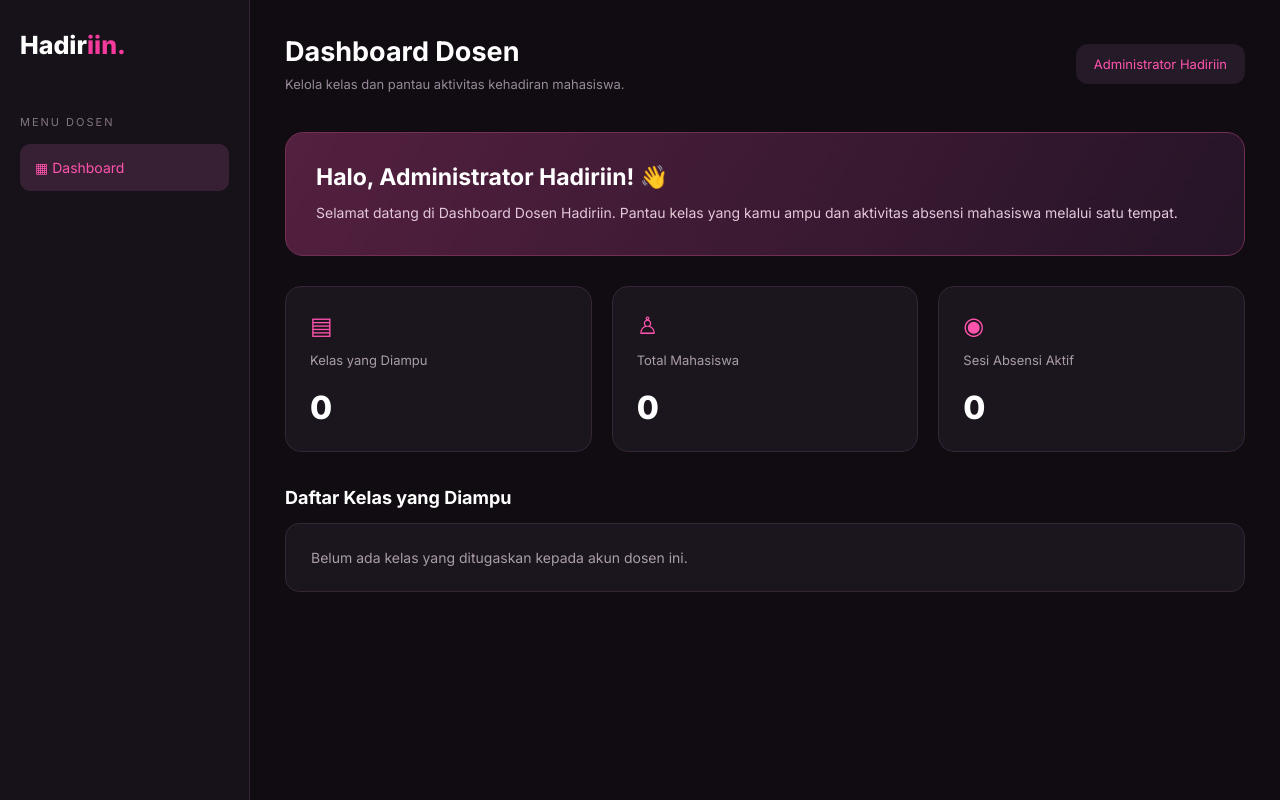
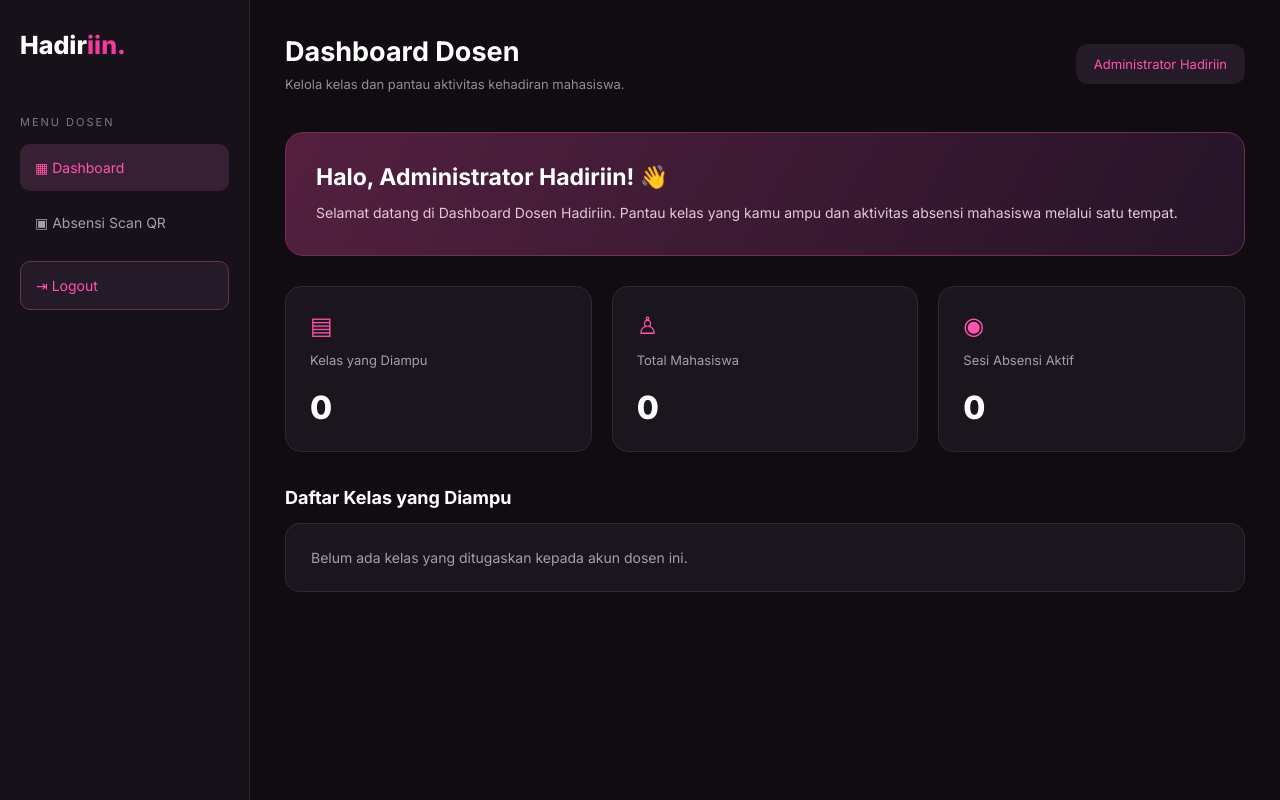
Before and after one commit to ykidnwg/Absensi-KelasQR, a Laravel app: page /dosen/dashboard in a window 1280 px wide. Run offline with Laravel 12, Linux system fonts and the light colour scheme; a user stored in the database is signed in; data comes from the database, SQL or seed files in the repository; data that the repository does not hold is empty.

Commit message:
Menambahkan fitur absensi Scan QR Code Hadiriin

```diff
--- a/resources/views/dashboard/dosen.blade.php
+++ b/resources/views/dashboard/dosen.blade.php
@@ -1,3 +1,4 @@
+
 <!DOCTYPE html>
 <html lang="id">
 <head>
@@ -63,6 +64,32 @@
         .menu a:hover {
             background: #382034;
             color: #ff54ad;
+        }
+
+        /* Tombol Logout Dosen */
+        .logout-form {
+            margin-top: 15px;
+            width: 100%;
+        }
+
+        .logout-button {
+            display: block;
+            width: 100%;
+            padding: 15px;
+            border: 1px solid #713052;
+            border-radius: 10px;
+            background: #251a28;
+            color: #ff54ad;
+            font-size: 14px;
+            font-family: 'Inter', sans-serif;
+            text-align: left;
+            cursor: pointer;
+            transition: 0.3s;
+        }
+
+        .logout-button:hover {
+            background: #382034;
+            color: #fff;
         }
 
         .main {
@@ -212,6 +239,15 @@
                 margin-right: 4px;
             }
 
+            .logout-form {
+                margin-top: 10px;
+            }
+
+            .logout-button {
+                width: auto;
+                padding: 10px 15px;
+            }
+
             .main {
                 margin-left: 0;
                 padding: 20px;
@@ -237,7 +273,21 @@
         <div class="menu-title">MENU DOSEN</div>
 
         <nav class="menu">
-            <a href="{{ route('dosen.dashboard') }}" class="active">▦ Dashboard</a>
+            <a href="{{ route('dosen.dashboard') }}" class="active">
+                ▦ Dashboard
+            </a>
+
+            <a href="{{ route('dosen.qr.index') }}">
+                ▣ Absensi Scan QR
+            </a>
+
+            <!-- Tombol Logout Dosen -->
+            <form action="{{ route('logout') }}" method="POST" class="logout-form">
+                @csrf
+                <button type="submit" class="logout-button">
+                    ⇥ Logout
+                </button>
+            </form>
         </nav>
     </aside>
 
--- a/resources/views/dashboard/mahasiswa.blade.php
+++ b/resources/views/dashboard/mahasiswa.blade.php
@@ -267,6 +267,7 @@
             <a href="{{ route('mahasiswa.dashboard') }}" class="active">
                 ▦ Dashboard
             </a>
+            <a href="{{ route('mahasiswa.qr.index') }}">▣ Scan QR Absensi</a>
         </nav>
 
         <form action="{{ route('logout') }}" method="POST">
--- a/resources/views/landing.blade.php
+++ b/resources/views/landing.blade.php
@@ -9,7 +9,7 @@
   <link href="https://fonts.googleapis.com/css2?family=DM+Sans:wght@400;500;600;700&family=Space+Grotesk:wght@500;600;700&display=swap" rel="stylesheet">
 
   {{-- Pemanggilan CSS Utama --}}
-  <link rel="stylesheet" href="{{ asset('css/style.css') }}">
+  <link rel="stylesheet" href="/css/style.css?v=2">
 
   {{-- Perbaikan Z-Index, Pointer Events, dan Hidden --}}
   <style>
--- /dev/null
+++ b/resources/views/qr/dosen.blade.php
@@ -0,0 +1,3 @@
+<!DOCTYPE html><html lang="id"><head><meta charset="utf-8"><meta name="viewport" content="width=device-width,initial-scale=1"><title>QR Absensi - Hadiriin</title><style>body{background:#100c12;color:#fff;font-family:Inter,Arial,sans-serif;margin:0}nav{background:#171119;padding:18px 6%;display:flex;gap:20px;align-items:center;flex-wrap:wrap}a{color:#ff54ad;text-decoration:none}main{max-width:1000px;margin:30px auto;padding:0 18px}h1{color:#ff54ad}.panel{background:#1b151e;border:1px solid #713052;border-radius:16px;padding:24px;margin:18px 0}input,select,button{padding:12px;border-radius:9px;border:1px solid #713052;margin:6px;background:#251a28;color:white;font-size:15px}button{background:#a52d70;cursor:pointer}button:hover{background:#c83b8a}.success{color:#77e7a0}.error{color:#ff8f9c}table{width:100%;border-collapse:collapse}td,th{padding:10px;border-bottom:1px solid #473347;text-align:left}.muted{color:#b5a5b5}#qr{background:white;padding:16px;display:inline-block;border-radius:10px}video{max-width:100%}@media(max-width:600px){table{font-size:12px}td,th{padding:6px}}</style></head><body><nav><strong>Hadiriin.</strong><a href="{{ route('dosen.dashboard') }}">Dashboard Dosen</a><a href="{{ route('dosen.qr.index') }}">Absensi Scan QR</a></nav><main><h1>Absensi Scan QR</h1><p class="muted">Buat sesi absensi untuk kelas yang Anda ampu.</p>@if(session('success'))<p class="success">{{session('success')}}</p>@endif
+<div class="panel"><h2>Buat Sesi Absensi</h2><form method="POST" action="{{route('dosen.qr.buat')}}">@csrf<label>Kelas <select name="kelas_id" required>@foreach($kelas as $k)<option value="{{$k->id}}">{{$k->nama_kelas}}</option>@endforeach</select></label><label>Judul <input name="judul" placeholder="Pertemuan 1" required maxlength="150"></label><label>Durasi (menit) <input type="number" name="durasi" value="60" min="5" max="240" required></label><button type="submit" @if($kelas->isEmpty()) disabled @endif>Buat & Tampilkan QR</button></form>@if($kelas->isEmpty())<p class="error">Belum ada kelas yang ditugaskan.</p>@endif @foreach($errors->all() as $e)<p class="error">{{$e}}</p>@endforeach</div>
+<div class="panel"><h2>Daftar Sesi</h2><table><tr><th>Judul</th><th>Kelas</th><th>Status</th><th>Aksi</th></tr>@forelse($sesi as $s)<tr><td>{{$s->judul}}</td><td>{{$s->kelas?->nama_kelas}}</td><td>{{$s->status}} / {{ $s->berakhir_at->isPast() ? 'waktu habis' : 'terjadwal' }}</td><td><a href="{{route('dosen.qr.tampil',$s)}}">Lihat QR</a></td></tr>@empty<tr><td colspan="4">Belum ada sesi.</td></tr>@endforelse</table></div></main></body></html>
--- a/routes/web.php
+++ b/routes/web.php
@@ -45,19 +45,21 @@ Route::middleware('auth')->group(function () {
     Route::prefix('dosen')->name('dosen.')->middleware('role:dosen')->group(function () {
         Route::get('/dashboard', [DashboardController::class, 'dosen'])->name('dashboard');
 
-        // Route sesi QR dan rekap kelas dosen bisa ditambahkan nanti.
+        // Tambahan fitur QR dosen
+        Route::get('/absensi-qr', [\App\Http\Controllers\QrAbsensiController::class, 'dosenIndex'])->name('qr.index');
+        Route::post('/absensi-qr', [\App\Http\Controllers\QrAbsensiController::class, 'buat'])->name('qr.buat');
+        Route::get('/absensi-qr/{sesi}', [\App\Http\Controllers\QrAbsensiController::class, 'tampil'])->name('qr.tampil');
+        Route::get('/absensi-qr/{sesi}/token', [\App\Http\Controllers\QrAbsensiController::class, 'token'])->name('qr.token');
+        Route::post('/absensi-qr/{sesi}/tutup', [\App\Http\Controllers\QrAbsensiController::class, 'tutup'])->name('qr.tutup');
     });
 
     // MAHASISWA
     Route::prefix('mahasiswa')->name('mahasiswa.')->middleware('role:mahasiswa')->group(function () {
         Route::get('/dashboard', [DashboardController::class, 'mahasiswa'])->name('dashboard');
 
-        // Handler QR disiapkan Dimas. Placeholder ini mencegah route memanggil method yang belum ada.
-        Route::post('/scan-qr', function () {
-            return back()->withErrors([
-                'scan' => 'Fitur scan QR belum tersedia.',
-            ]);
-        })->name('attendance.scan');
+        // Integrasi QR mahasiswa (menggantikan placeholder yang belum berfungsi)
+        Route::get('/scan-qr', [\App\Http\Controllers\QrAbsensiController::class, 'mahasiswaIndex'])->name('qr.index');
+        Route::post('/scan-qr', [\App\Http\Controllers\QrAbsensiController::class, 'scan'])->name('attendance.scan');
 
         // Route riwayat absensi mahasiswa bisa ditambahkan nanti.
     });
```
Also changed, not shown: app/Http/Controllers/QrAbsensiController.php (added, +108 -0 lines), resources/views/qr/mahasiswa.blade.php (added, +3 -0 lines), resources/views/qr/tampil.blade.php (added, +3 -0 lines), 1 other file.
